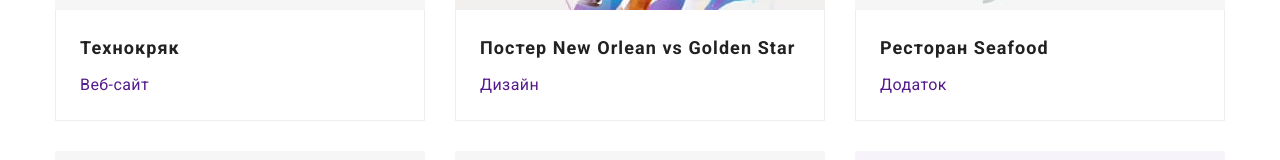
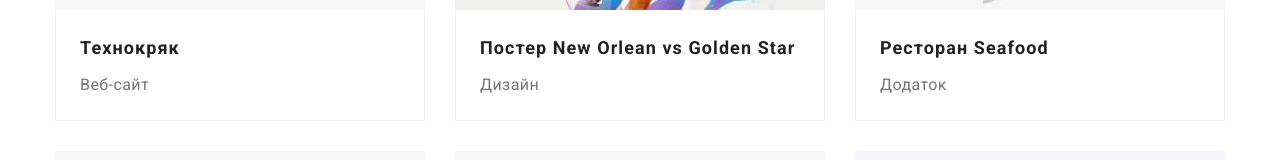
Before and after one commit to AndriiSolodaiev/goit-markup-hw-04, a plain HTML site: page portfolio.html in a window 1280 px wide. Shown: the part 546-706 px from the top of the page. Drawn offline with nearby package versions, Linux system fonts and the light colour scheme.

Commit message:
add Color project-identifire

```diff
--- a/css/styles.css
+++ b/css/styles.css
@@ -484,6 +484,7 @@ color: var(--title-text-color-dark-bcgr);
 .project-identifire {
     font-size: 16px;
     line-height: 1.88;
+    color: var(--general-text-color)
 }
 .adress-social-container {
     display: flex;
```
